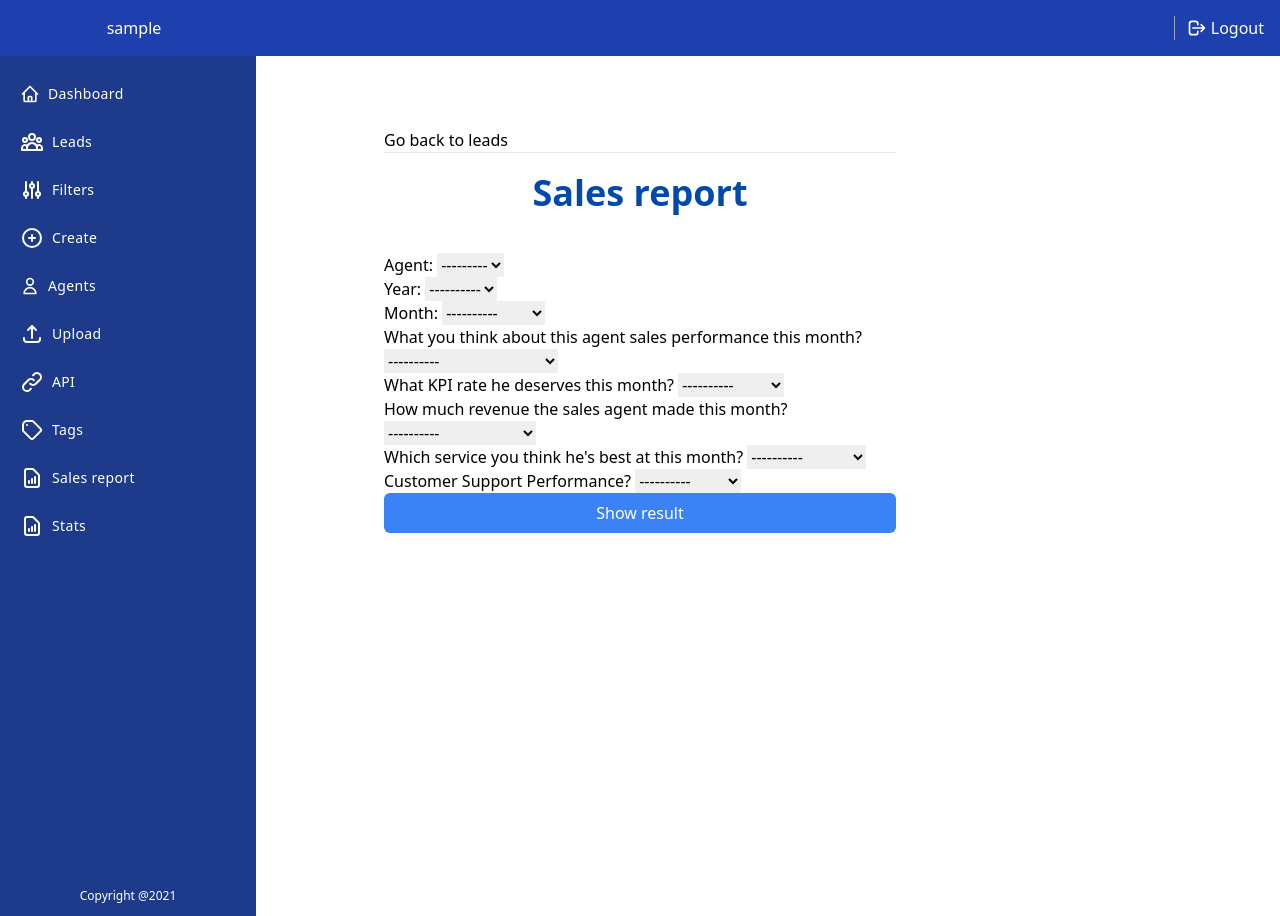
After one commit to bilo2bil3/kingcrm, a Django app: page /leads/sales_report/new/ in a window 1280 px wide. The commit adds this page. Run offline with Django 3.2, Linux system fonts and the light colour scheme; the visitor is signed in with stand-in values (Sample User, id 1); data that the repository does not hold is empty; parts of the project's set-up code (start-up, migrations or seed data) failed here and were passed over; some libraries are stand-ins or nearby versions.

Commit message:
generate sales report for each agent

```diff
--- a/leads/forms.py
+++ b/leads/forms.py
@@ -8,6 +8,7 @@ from .custom_form_fields import (
     ModelMultiSelectField,
     ModelAttributeMultiSelectField,
 )
+from . import models
 
 User = get_user_model()
 
@@ -181,3 +182,18 @@ class DashboardForm(forms.Form):
 
     start_date = DateField(required=True)
     end_date = DateField(required=True)
+
+
+class SalesReportForm(forms.ModelForm):
+    class Meta:
+        model = models.SalesReport
+        fields = (
+            "agent",
+            "year",
+            "month",
+            "performance",
+            "kpi_rate",
+            "revenu",
+            "best_service",
+            "customer_support",
+        )
--- a/leads/models.py
+++ b/leads/models.py
@@ -1,3 +1,4 @@
+from django.urls import reverse
 from django.db import models
 from django.db.models.signals import post_save
 from django.contrib.auth.models import AbstractUser
@@ -111,3 +112,99 @@ class LeadsSheet(models.Model):
 
     def __str__(self):
         return self.url
+
+
+class SalesReport(models.Model):
+    EMPTY_CHOICE = [(None, "-" * 10)]
+
+    # agent
+    agent = models.ForeignKey(Agent, on_delete=models.CASCADE, related_name="reports")
+
+    # month
+    MONTHS = [
+        "January",
+        "February",
+        "March",
+        "April",
+        "May",
+        "June",
+        "July",
+        "August",
+        "September",
+        "October",
+        "November",
+        "December",
+    ]
+    MONTH_CHOICES = EMPTY_CHOICE + [(str(i), m) for i, m in enumerate(MONTHS, start=1)]
+    month = models.CharField(max_length=2, choices=MONTH_CHOICES)
+
+    # year
+    CURRENT_YEAR = 2022
+    YEAR_CHOICES = EMPTY_CHOICE + [
+        (str(i), str(i)) for i in range(CURRENT_YEAR - 10, CURRENT_YEAR + 1)
+    ]
+    year = models.CharField(max_length=4, choices=YEAR_CHOICES)
+
+    # questions
+    PERFORMANCE_CHOICES = EMPTY_CHOICE + [
+        ("100", "Excellent"),
+        ("75", "Good"),
+        ("50", "Needs improvement"),
+        ("25", "Bad"),
+    ]
+    performance = models.CharField(
+        max_length=3,
+        choices=PERFORMANCE_CHOICES,
+        verbose_name="What you think about this agent sales performance this month?",
+    )
+    KPI_RATE_CHOICES = EMPTY_CHOICE + [
+        ("100", "80% - 100%"),
+        ("75", "60% - 80%"),
+        ("50", "40% - 60%"),
+        ("25", "0%"),
+    ]
+    kpi_rate = models.CharField(
+        max_length=3,
+        choices=KPI_RATE_CHOICES,
+        verbose_name="What KPI rate he deserves this month?",
+    )
+    REVENU_CHOICES = EMPTY_CHOICE + [
+        ("100", "10,000$ - $50,000"),
+        ("75", "5000$ - $10,000"),
+        ("50", "1000$ - $5000"),
+        ("25", "0$ - $1000"),
+    ]
+    revenu = models.CharField(
+        max_length=3,
+        choices=REVENU_CHOICES,
+        verbose_name="How much revenue the sales agent made this month?",
+    )
+    BEST_SERVICE_CHOICES = EMPTY_CHOICE + [
+        ("100", "Copy Trading"),
+        ("75", "Course"),
+        ("50", "Signals"),
+        ("25", "Consultation"),
+    ]
+    best_service = models.CharField(
+        max_length=3,
+        choices=BEST_SERVICE_CHOICES,
+        verbose_name="Which service you think he's best at this month?",
+    )
+    CUSTOMER_SUPPORT_CHOICES = EMPTY_CHOICE + [
+        ("100", "80% - 100%"),
+        ("75", "60% - 80%"),
+        ("50", "40% - 60%"),
+        ("25", "0%"),
+    ]
+    customer_support = models.CharField(
+        max_length=3,
+        choices=CUSTOMER_SUPPORT_CHOICES,
+        verbose_name="Customer Support Performance?",
+    )
+    total_rate = models.CharField(max_length=3)
+
+    def __str__(self) -> str:
+        return f"{self.agent} sales report {self.month}/{self.year}"
+
+    def get_absolute_url(self):
+        return reverse("leads:sales-report-list")
--- /dev/null
+++ b/leads/templates/leads/salesreport_new.html
@@ -0,0 +1,19 @@
+{% extends "base.html" %}
+{% load tailwind_filters %}
+
+{% block content %}
+
+<div class="max-w-lg mx-auto mt-32 mb-52">
+  <a class="hover:text-blue-500" href="{% url 'leads:lead-list' %}">Go back to leads</a>
+  <div class="py-5 border-t border-gray-200">
+    <h1 class="text-4xl text-center text-[#004aad] font-extrabold">Sales report</h1>
+  </div>
+  <form method="post" class="mt-5" action="">
+    {% csrf_token %}
+    {{ form|crispy }}
+    <button type='submit' class="w-full text-white bg-blue-500 hover:bg-blue-600 px-3 py-2 rounded-md">
+    Show result
+    </button>
+  </form>
+</div>
+{% endblock content %}
--- a/leads/urls.py
+++ b/leads/urls.py
@@ -105,4 +105,20 @@ urlpatterns = [
         name="category-delete",
     ),
     path("create-category/", CategoryCreateView.as_view(), name="category-create"),
+    # sales report
+    path(
+        "sales_report/new/",
+        views.SalesReportCreateView.as_view(),
+        name="sales-report-new",
+    ),
+    path(
+        "sales_report/",
+        views.SalesReportListView.as_view(),
+        name="sales-report-list",
+    ),
+    path(
+        "sales_report/<int:pk>/",
+        views.SalesReportDetailView.as_view(),
+        name="sales-report-detail",
+    ),
 ]
--- a/leads/views.py
+++ b/leads/views.py
@@ -35,6 +35,7 @@ import csv
 import requests
 from . import stats
 from . import exporter
+from . import models
 
 logger = logging.getLogger(__name__)
 
@@ -1160,3 +1161,52 @@ class DashboardListView(OrganisorAndLoginRequiredMixin, generic.ListView):
             filename = "dashboard_export.csv"
             return exporter.export_csv(header, rows, filename)
         return super().get(request, *args, **kwargs)
+
+
+class SalesReportCreateView(OrganisorAndLoginRequiredMixin, generic.FormView):
+    """display a form to select an agent, a year, a month and some questions
+    that are used to evaluate agent performance.
+    """
+
+    # model = models.SalesReport
+    # fields = (
+    #     "agent",
+    #     "year",
+    #     "month",
+    #     "performance",
+    #     "kpi_rate",
+    #     "revenu",
+    #     "best_service",
+    #     "customer_support",
+    # )
+    template_name = "leads/salesreport_new.html"
+    form_class = forms.SalesReportForm
+    success_url = reverse_lazy("leads:sales-report-list")
+
+    def form_valid(self, form):
+        total_rate = int(
+            (
+                int(form.cleaned_data["performance"])
+                + int(form.cleaned_data["kpi_rate"])
+                + int(form.cleaned_data["revenu"])
+                + int(form.cleaned_data["best_service"])
+                + int(form.cleaned_data["customer_support"])
+            )
+            / 500
+            * 100
+        )
+        form.instance.total_rate = str(total_rate)
+        form.save()
+        return super().form_valid(form)
+
+
+class SalesReportListView(OrganisorAndLoginRequiredMixin, generic.ListView):
+    model = models.SalesReport
+    context_object_name = "reports"
+    template_name = "leads/salesreport_list.html"
+
+
+class SalesReportDetailView(OrganisorAndLoginRequiredMixin, generic.DetailView):
+    model = models.SalesReport
+    context_object_name = "report"
+    template_name = "leads/salesreport_detail.html"
--- a/templates/navbar.html
+++ b/templates/navbar.html
@@ -181,12 +181,12 @@
                   </li>
 
                   <li>
-                    <a href="#" class="relative flex flex-row items-center h-11 focus:outline-none hover:bg-blue-800 dark:hover:bg-blue-600 text-white-600  dark:text-gray-400  hover:text-gray-200 border-l-4 border-transparent hover:border-blue-500 dark:hover:border-gray-200 pr-6">
+                    <a href="{% url 'leads:sales-report-list' %}" class="relative flex flex-row items-center h-11 focus:outline-none hover:bg-blue-800 dark:hover:bg-blue-600 text-white-600  dark:text-gray-400  hover:text-gray-200 border-l-4 border-transparent hover:border-blue-500 dark:hover:border-gray-200 pr-6">
                       <span class="inline-flex justify-center items-center ml-4">
 <svg xmlns="http://www.w3.org/2000/svg" class="h-6 w-6" fill="none" viewBox="0 0 24 24" stroke="currentColor" stroke-width="2">
   <path stroke-linecap="round" stroke-linejoin="round" d="M9 17v-2m3 2v-4m3 4v-6m2 10H7a2 2 0 01-2-2V5a2 2 0 012-2h5.586a1 1 0 01.707.293l5.414 5.414a1 1 0 01.293.707V19a2 2 0 01-2 2z" />
 </svg>                      </span>
-                      <span class="ml-2 text-sm tracking-wide truncate">Reports</span>
+                      <span class="ml-2 text-sm tracking-wide truncate">Sales report</span>
 
                     </a>
                   </li>
```
Also changed, not shown: leads/admin.py (+7 -7 lines), leads/templates/leads/salesreport_detail.html (added, +52 -0 lines), leads/templates/leads/salesreport_list.html (added, +24 -0 lines), leads/migrations/0022_salesreport.py (added).
